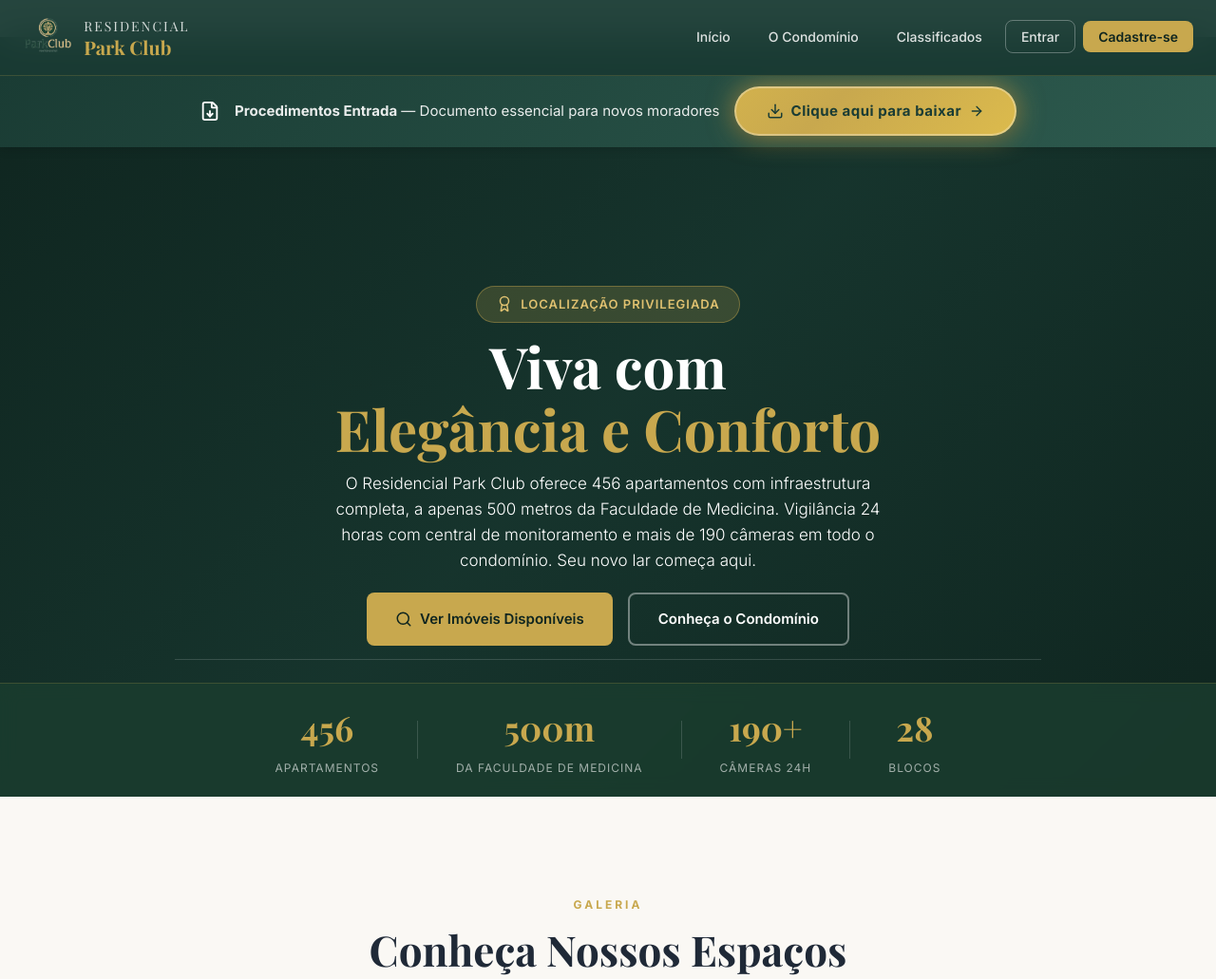
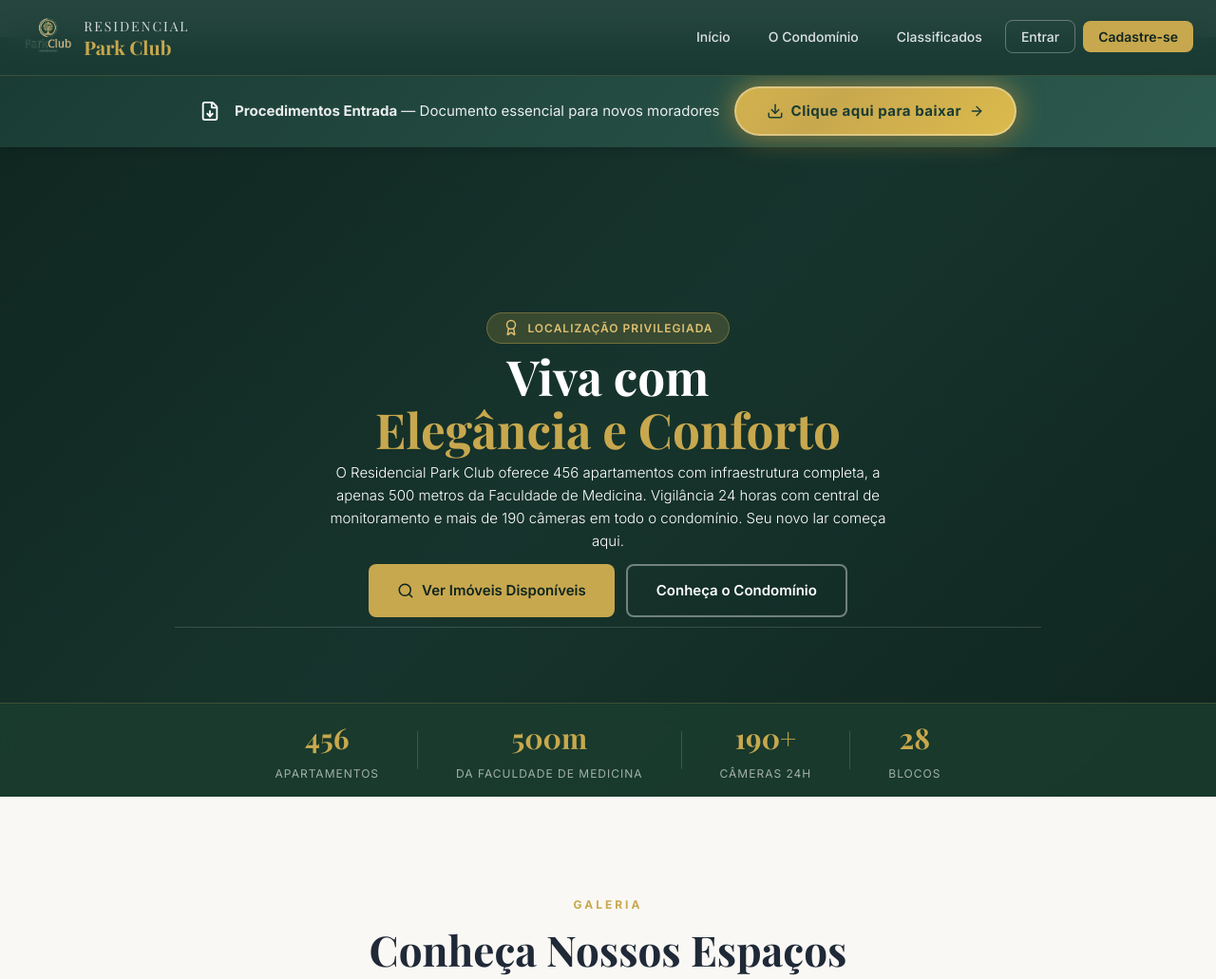
Before and after one commit to lumezencio/residencialparkclub, a Django app: page / in a window 1280 px wide. Shown: the part 37-1068 px from the top of the page at 95% size. Run offline with Django 5.2, Linux system fonts and the light colour scheme; data that the repository does not hold is empty.

Commit message:
Compactar hero para caber tudo em 100vh sem cortar
- Reduzir paddings, margins, font-sizes do hero
- Stats bar mais compacta (padding 12px, font 30px)
- Tickers mais compactos
- Tudo visivel na tela sem scroll

Co-Authored-By: Claude Opus 4.6 (1M context) <noreply@anthropic.com>

```diff
--- a/static/css/style.css
+++ b/static/css/style.css
@@ -330,7 +330,7 @@ a.topbar-item:hover {
     background: rgba(26, 61, 46, 0.85);
     -webkit-backdrop-filter: blur(10px);
     backdrop-filter: blur(10px);
-    padding: 18px 0;
+    padding: 12px 0;
     border-top: 1px solid rgba(200, 168, 78, 0.2);
 }
 
@@ -369,7 +369,7 @@ a.topbar-item:hover {
 /* Indicadores do slideshow */
 .hero-indicators {
     position: absolute;
-    bottom: 70px;
+    bottom: 58px;
     left: 50%;
     transform: translateX(-50%);
     z-index: 6;
@@ -418,32 +418,32 @@ a.topbar-item:hover {
     color: var(--white);
     max-width: 960px;
     width: 100%;
-    padding: 20px 24px 10px;
+    padding: 0 24px 0;
 }
 
 .hero-badge {
     display: inline-flex;
     align-items: center;
     gap: 8px;
-    padding: 8px 20px;
+    padding: 6px 16px;
     background: rgba(200, 168, 78, 0.2);
     border: 1px solid rgba(200, 168, 78, 0.4);
     border-radius: 50px;
-    font-size: 13px;
+    font-size: 12px;
     font-weight: 600;
     color: var(--accent-light);
     letter-spacing: 1px;
     text-transform: uppercase;
-    margin-bottom: 12px;
+    margin-bottom: 6px;
     animation: fadeInUp .8s ease;
 }
 
 .hero-title {
     font-family: var(--font-display);
-    font-size: clamp(32px, 5vw, 60px);
+    font-size: clamp(28px, 4vw, 52px);
     font-weight: 700;
     line-height: 1.1;
-    margin-bottom: 12px;
+    margin-bottom: 6px;
     animation: fadeInUp .8s ease .1s both;
 }
 
@@ -453,10 +453,10 @@ a.topbar-item:hover {
 }
 
 .hero-subtitle {
-    font-size: clamp(14px, 1.5vw, 17px);
+    font-size: clamp(13px, 1.3vw, 15px);
     font-weight: 300;
     opacity: .9;
-    margin-bottom: 20px;
+    margin-bottom: 12px;
     max-width: 600px;
     margin-inline: auto;
     animation: fadeInUp .8s ease .2s both;
@@ -464,9 +464,10 @@ a.topbar-item:hover {
 
 .hero-buttons {
     display: flex;
-    gap: 16px;
+    gap: 12px;
     justify-content: center;
     flex-wrap: wrap;
+    margin-bottom: 10px;
     animation: fadeInUp .8s ease .3s both;
 }
 
@@ -489,7 +490,7 @@ a.topbar-item:hover {
 .stat-number {
     display: block;
     font-family: var(--font-display);
-    font-size: 36px;
+    font-size: 30px;
     font-weight: 700;
     color: var(--accent);
 }
@@ -526,7 +527,7 @@ a.topbar-item:hover {
 
 .hero-stat-number {
     font-family: var(--font-display);
-    font-size: 36px;
+    font-size: 30px;
     font-weight: 700;
     color: var(--accent);
     display: block;
@@ -2135,7 +2136,7 @@ select.form-input {
 /* ============ HERO ANÚNCIOS (rodapé do hero) ============ */
 /* Hero ticker block: duas faixas iguais */
 .hero-ticker-block {
-    margin-top: 14px;
+    margin-top: 8px;
     width: 100%;
 }
 
@@ -2192,7 +2193,7 @@ select.form-input {
 .hero-ticker-divider {
     height: 1px;
     background: rgba(255,255,255,.15);
-    margin: 8px 0;
+    margin: 4px 0;
 }
 
 /* Aviso icon placeholder */
@@ -2296,14 +2297,14 @@ select.form-input {
 .hero-anuncio-card {
     display: flex;
     align-items: center;
-    gap: 10px;
-    padding: 10px 14px;
+    gap: 8px;
+    padding: 8px 12px;
     background: rgba(0, 0, 0, 0.55);
     -webkit-backdrop-filter: blur(12px);
     backdrop-filter: blur(12px);
     border: 1px solid rgba(255,255,255,.12);
     border-radius: var(--radius-sm);
-    min-width: 240px;
+    min-width: 220px;
     flex-shrink: 0;
     scroll-snap-align: start;
     transition: var(--transition);
```
